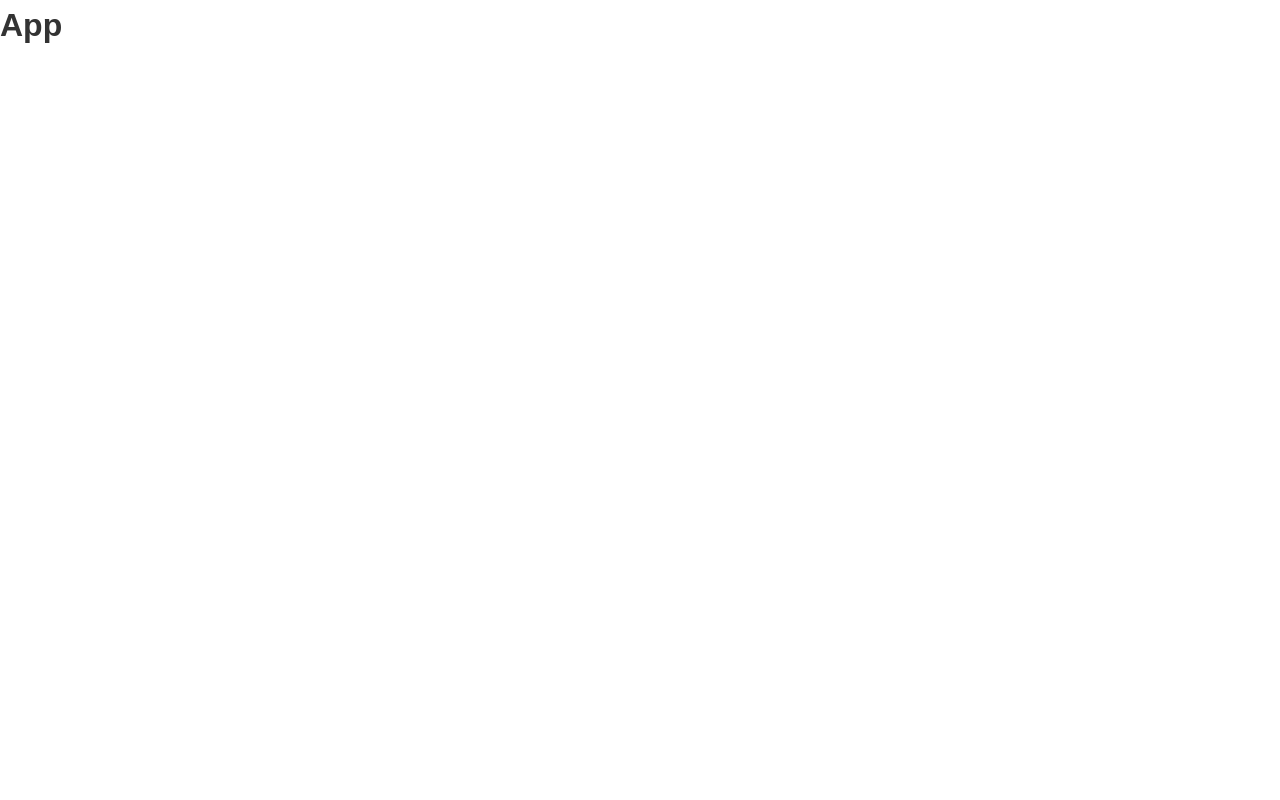
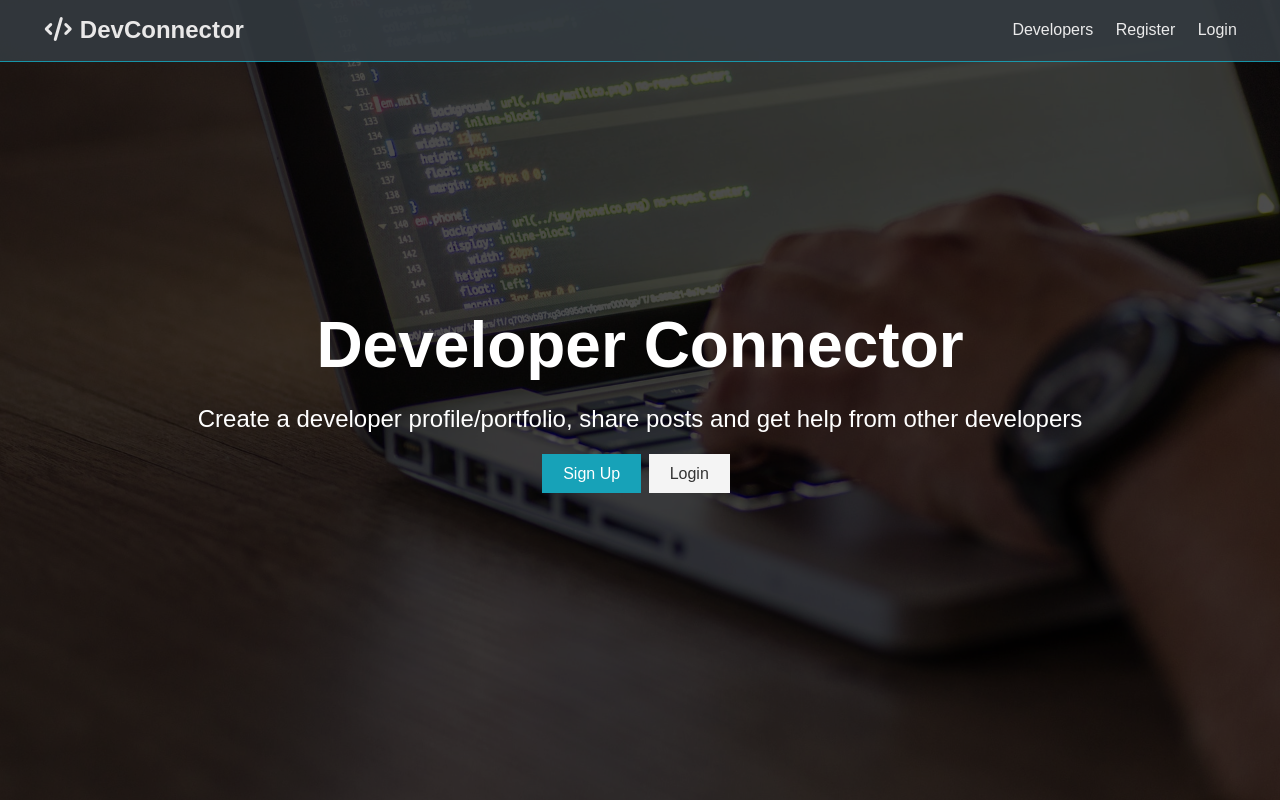
Before and after one commit to agthuhein/MERN, a React (Create React App) app in the folder DEVCONNECTOR/client/: page / in a window 1280 px wide. Built offline with nearby package versions, Linux system fonts and the light colour scheme.

Commit message:
Nav and landing apge

```diff
--- a/DEVCONNECTOR/client/public/index.html
+++ b/DEVCONNECTOR/client/public/index.html
@@ -10,34 +10,16 @@
       content="Web site created using create-react-app"
     />
     <link rel="apple-touch-icon" href="%PUBLIC_URL%/logo192.png" />
-    <!--
-      manifest.json provides metadata used when your web app is installed on a
-      user's mobile device or desktop. See https://developers.google.com/web/fundamentals/web-app-manifest/
-    -->
+    <link
+      rel="stylesheet"
+      href="https://cdnjs.cloudflare.com/ajax/libs/font-awesome/7.0.1/css/all.min.css"
+    />
     <link rel="manifest" href="%PUBLIC_URL%/manifest.json" />
-    <!--
-      Notice the use of %PUBLIC_URL% in the tags above.
-      It will be replaced with the URL of the `public` folder during the build.
-      Only files inside the `public` folder can be referenced from the HTML.
 
-      Unlike "/favicon.ico" or "favicon.ico", "%PUBLIC_URL%/favicon.ico" will
-      work correctly both with client-side routing and a non-root public URL.
-      Learn how to configure a non-root public URL by running `npm run build`.
-    -->
-    <title>React App</title>
+    <title>Welcome To DevConnector</title>
   </head>
   <body>
     <noscript>You need to enable JavaScript to run this app.</noscript>
     <div id="root"></div>
-    <!--
-      This HTML file is a template.
-      If you open it directly in the browser, you will see an empty page.
-
-      You can add webfonts, meta tags, or analytics to this file.
-      The build step will place the bundled scripts into the <body> tag.
-
-      To begin the development, run `npm start` or `yarn start`.
-      To create a production bundle, use `npm run build` or `yarn build`.
-    -->
   </body>
 </html>
--- a/DEVCONNECTOR/client/src/App.js
+++ b/DEVCONNECTOR/client/src/App.js
@@ -1,9 +1,12 @@
 import React, { Fragment } from 'react';
+import Navbar from './components/layout/Navbar';
+import Landing from './components/layout/Landing';
 import './App.css';
 
 const App = () => (
   <Fragment>
-    <h1>App</h1>
+    <Navbar />
+    <Landing />
   </Fragment>
 );
 
--- /dev/null
+++ b/DEVCONNECTOR/client/src/components/layout/Landing.js
@@ -0,0 +1,27 @@
+import React from 'react';
+
+export const Landing = () => {
+  return (
+    <section className='landing'>
+      <div class='dark-overlay'>
+        <div class='landing-inner'>
+          <h1 class='x-large'>Developer Connector</h1>
+          <p class='lead'>
+            Create a developer profile/portfolio, share posts and get help from
+            other developers
+          </p>
+          <div class='buttons'>
+            <a href='register.html' class='btn btn-primary'>
+              Sign Up
+            </a>
+            <a href='login.html' class='btn btn-light'>
+              Login
+            </a>
+          </div>
+        </div>
+      </div>
+    </section>
+  );
+};
+
+export default Landing;
--- /dev/null
+++ b/DEVCONNECTOR/client/src/components/layout/Navbar.js
@@ -0,0 +1,26 @@
+import React from 'react';
+
+export const Navbar = () => {
+  return (
+    <nav className='navbar bg-dark'>
+      <h1>
+        <a href='index.html'>
+          <i class='fas fa-code'></i> DevConnector
+        </a>
+      </h1>
+      <ul>
+        <li>
+          <a href='profiles.html'>Developers</a>
+        </li>
+        <li>
+          <a href='register.html'>Register</a>
+        </li>
+        <li>
+          <a href='login.html'>Login</a>
+        </li>
+      </ul>
+    </nav>
+  );
+};
+
+export default Navbar;
```
